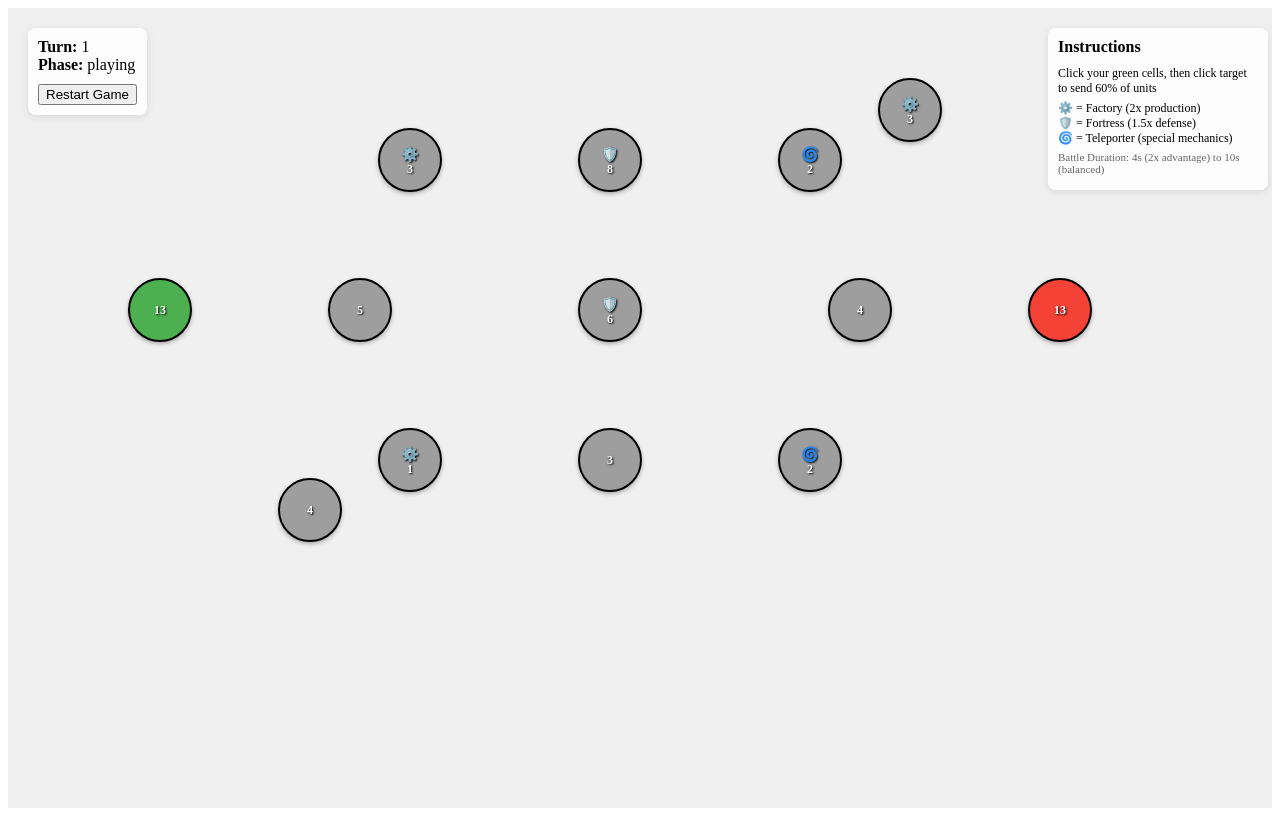
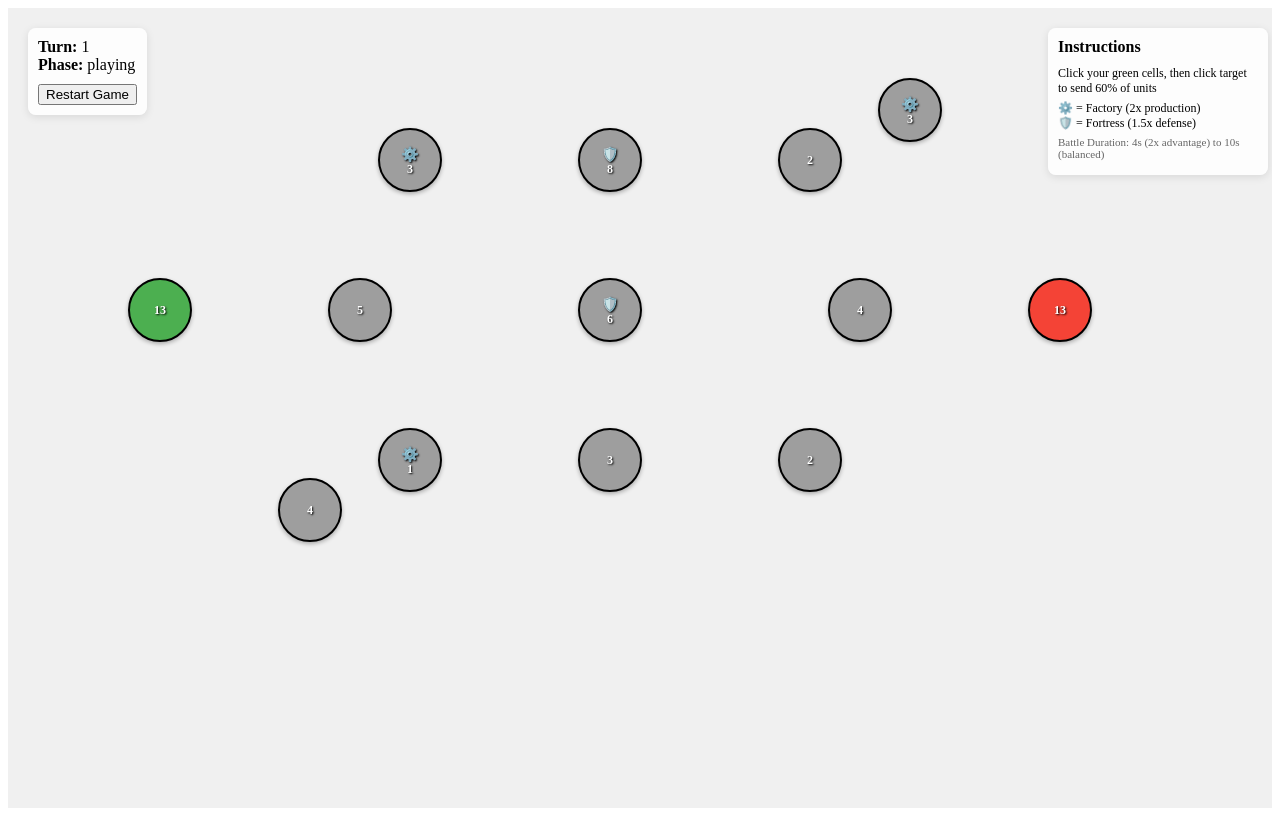
Before and after one commit to alcime/cellm, a React app: page / in a window 1280 px wide. Built offline with nearby package versions, Linux system fonts and the light colour scheme.

Commit message:
remove teleporters

```diff
--- a/src/App.tsx
+++ b/src/App.tsx
@@ -7,7 +7,7 @@ import './styles.css';
  *
  * Features:
  * - Clean, extensible game engine
- * - Different cell types (factory, fortress, teleporter)
+ * - Different cell types (factory, fortress)
  * - Consistent coordinate system
  * - Ready for strategy game extensions
  */
--- a/src/engine/components/Cell.tsx
+++ b/src/engine/components/Cell.tsx
@@ -59,6 +59,5 @@ function getCellColor(owner: string): string {
 function getCellIcon(cellType: any): string {
   if (cellType.special?.factory) return '⚙️';
   if (cellType.special?.fortress) return '🛡️';
-  if (cellType.special?.teleport) return '🌀';
   return '';
 }
--- a/src/engine/components/Game.tsx
+++ b/src/engine/components/Game.tsx
@@ -143,8 +143,7 @@ export const Game: React.FC<GameProps> = ({ config = {} }) => {
         </p>
         <p style={{ margin: '5px 0', fontSize: '12px' }}>
           ⚙️ = Factory (2x production)<br/>
-          🛡️ = Fortress (1.5x defense)<br/>
-          🌀 = Teleporter (special mechanics)
+          🛡️ = Fortress (1.5x defense)
         </p>
         <p style={{ margin: '5px 0', fontSize: '11px', color: '#666' }}>
           Battle Duration: 4s (2x advantage) to 10s (balanced)
@@ -204,20 +203,13 @@ function createDefaultCellTypes(): CellTypeData[] {
       productionMultiplier: 1,
       defenseBonus: 1.5,
       special: { fortress: true }
-    },
-    {
-      id: 'teleporter',
-      name: 'Teleporter',
-      productionMultiplier: 1,
-      defenseBonus: 1,
-      special: { teleport: true }
     }
   ];
 }
 
 function createInitialCells(): CellType[] {
   const cellTypes = createDefaultCellTypes();
-  const [standard, factory, fortress, teleporter] = cellTypes;
+  const [standard, factory, fortress] = cellTypes;
   const cells: CellType[] = [];
 
   // Player starting area (left side)
@@ -262,7 +254,7 @@ function createInitialCells(): CellType[] {
     position: { x: 800, y: 150 },
     units: 2,
     owner: 'neutral',
-    type: teleporter // Special mechanics
+    type: standard // Was teleporter
   });
 
   // Row 2 (center) - Key strategic positions
@@ -312,7 +304,7 @@ function createInitialCells(): CellType[] {
     position: { x: 800, y: 450 },
     units: 2,
     owner: 'neutral',
-    type: teleporter
+    type: standard // Was teleporter
   });
 
   // Flanking positions
--- a/src/engine/types.ts
+++ b/src/engine/types.ts
@@ -14,7 +14,6 @@ export interface CellType {
   defenseBonus: number;
   maxUnits?: number;
   special?: {
-    teleport?: boolean;
     factory?: boolean;
     fortress?: boolean;
   };
```
